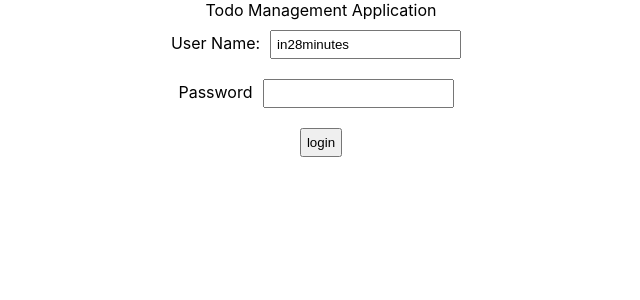
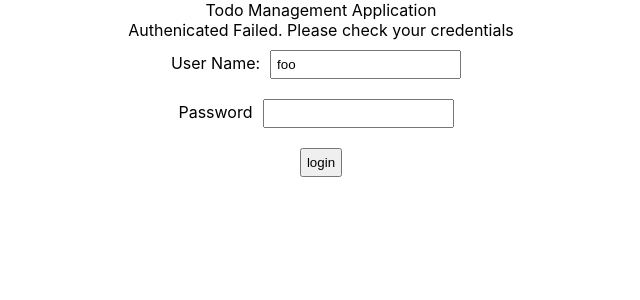
Before and after one commit to Inderby/todo-app, a React (Create React App) app: page / in a window 1280 px wide. Both pictures are taken after a click on the button "login". Shown: the top 300 px of the page, without its empty margins (319-959 px from the left). Built offline with nearby package versions, Linux system fonts and the light colour scheme.

Commit message:
login logic hard coding(will be refactoring later)

```diff
--- a/src/component/LoginComponent.jsx
+++ b/src/component/LoginComponent.jsx
@@ -2,9 +2,10 @@
 import './LoginComponent.css'
 export default function LoginComponent() {
 
-    const [username, setUsername] = useState('in28minutes')
+    const [username, setUsername] = useState('foo')
     const [password, setPassword] = useState('')
-
+    const [showSuccessMessage, setShowSuccessMessage] = useState(false)
+    const [showErrorMessage, setShowErrorMessage] = useState(false)
     function handleUsernameChange(event) {
         console.log(event.target.value)
         setUsername(event.target.value)
@@ -14,8 +15,20 @@
         setPassword(event.target.value)
     }
 
+    function handleSubmit() {
+        if (username === 'foo' && password === 'dummy') {
+            setShowSuccessMessage(true)
+            setShowErrorMessage(false)
+        } else {
+            setShowSuccessMessage(false)
+            setShowErrorMessage(true)
+        }
+    }
+
     return (
         <div className="Login">
+            {showSuccessMessage && <div className="successMessage">Authenicated Successfully</div>}
+            {showErrorMessage && <div className="errorMessage">Authenicated Failed. Please check your credentials</div>}
             <div className="LoginForm">
                 <div>
                     <lable>User Name:</lable>
@@ -26,7 +39,7 @@
                     <input type="password" name="password" value={password} onChange={handlePasswordChange} />
                 </div>
                 <div>
-                    <button type="button" name="login">login</button>
+                    <button type="button" name="login" onClick={handleSubmit}>login</button>
                 </div>
             </div>
         </div>
```
